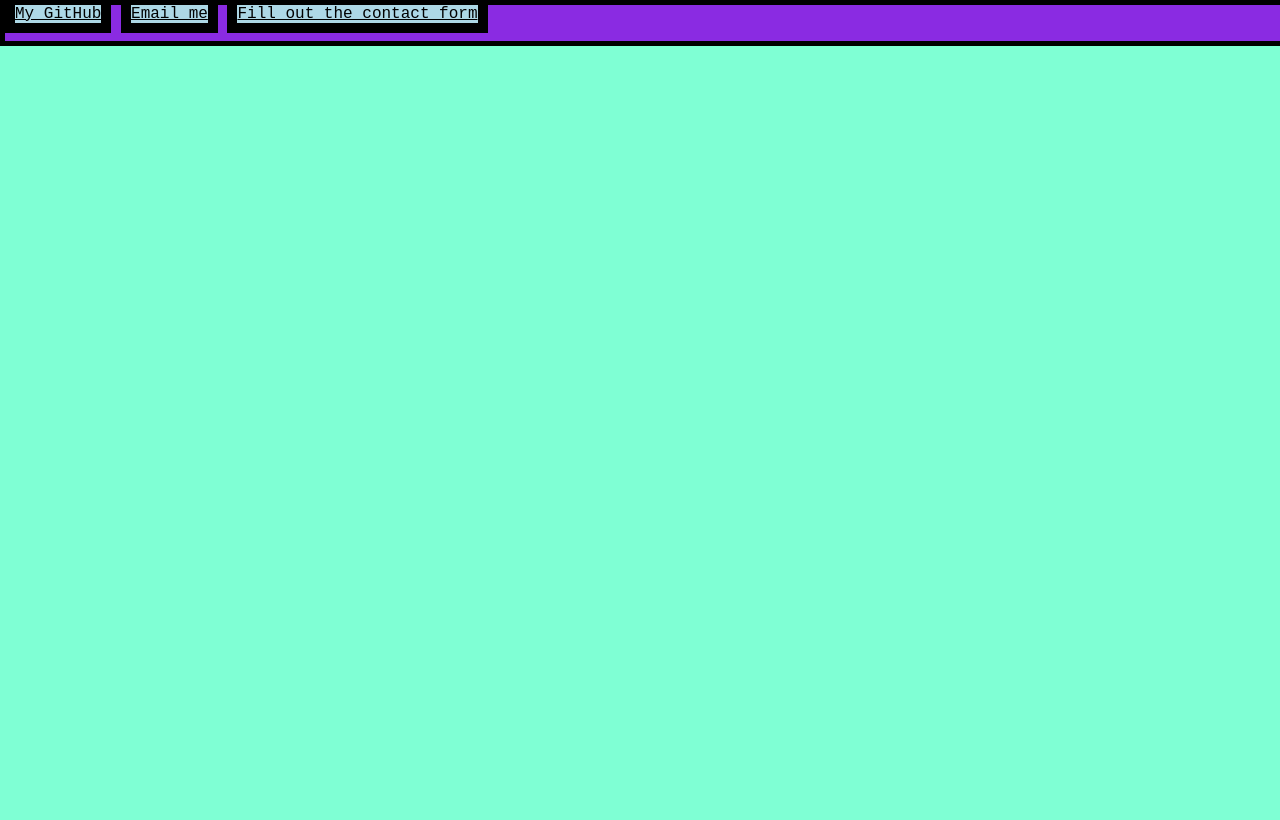
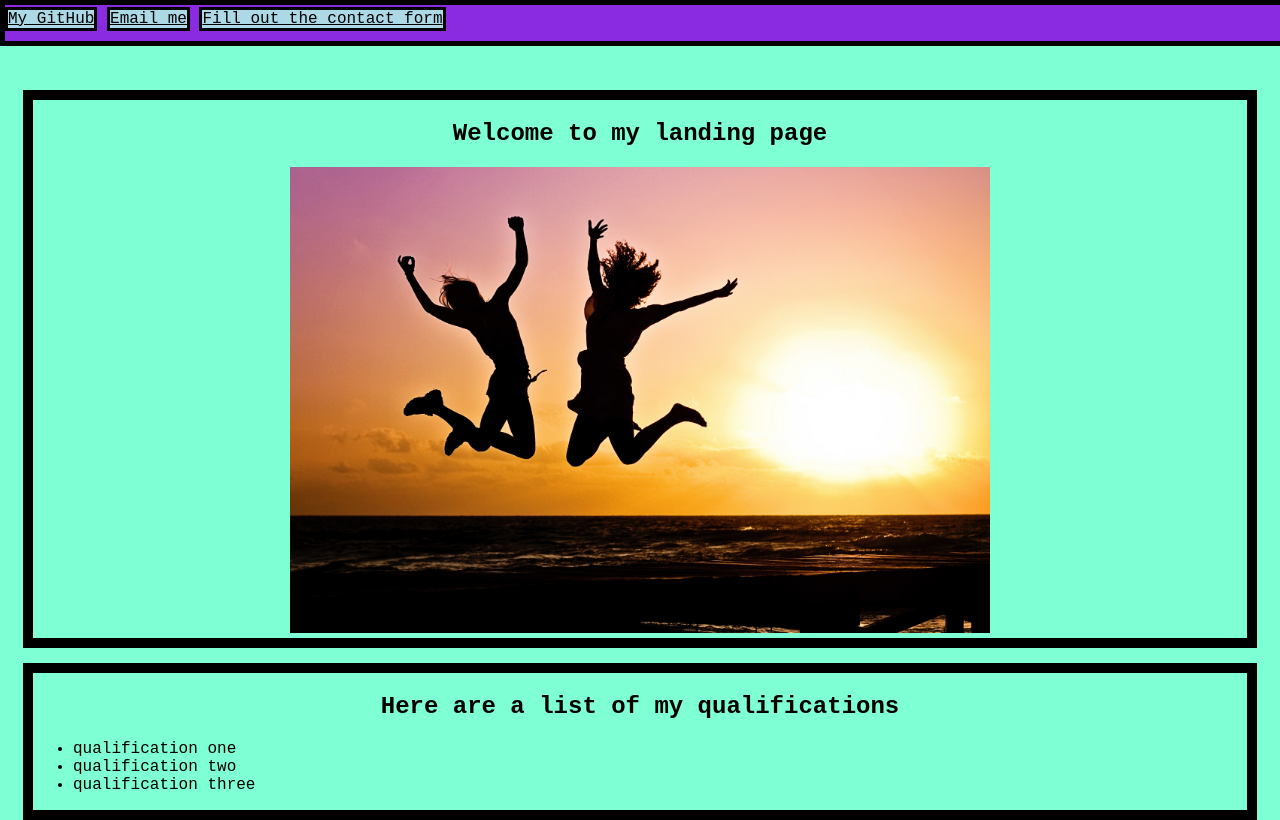
Before and after one commit to caernst13/landing-page-mini-project, a plain HTML site: page index.html in a window 1280 px wide. Drawn offline with Linux system fonts and the light colour scheme.

Commit message:
added a picture and a list of qualifications

```diff
--- a/assets/css/style.css
+++ b/assets/css/style.css
@@ -10,7 +10,7 @@ body {
     left: 0px;
     height: 36px;
     width: 100%;
-    border: solid, black, 5px;
+    border: 5px solid black;
     background-color: blueviolet;
 }
 
@@ -18,8 +18,26 @@ body {
     font-size: 16px;
     color: black;
     background-color: lightblue;
-    border: solid, black, 10px;
+    border: 3px solid black;
     width: 300px;
     height: 26 px;
+    position: relative;
+    top: 5px
 
 }
+
+section {
+   position: relative;
+   top: 75px;
+   text-align: center;
+   border: 10px solid black;
+   margin: 15px;
+}
+
+img {
+    width: 700px;
+}
+
+ul {
+    text-align: left;
+}
--- a/index.html
+++ b/index.html
@@ -13,5 +13,17 @@
         <a class="button" href="mailto: caleb_ernst@yahoo.com">Email me</a>
         <a class="button" href="#contact-form">Fill out the contact form</a>
     </div>
+    <section>
+        <h1>Welcome to my landing page</h1>
+        <img src="./assets/images/sample.jpg" alt="placeholder image"/>
+    </section>
+    <section>
+        <h2>Here are a list of my qualifications</h2>
+        <ul>
+            <li>qualification one</li>
+            <li>qualification two</li>
+            <li>qualification three</li>
+        </ul>
+    </section>
 </body>
 </html>
```
Also changed, not shown: assets/images/sample.jpg (added).
